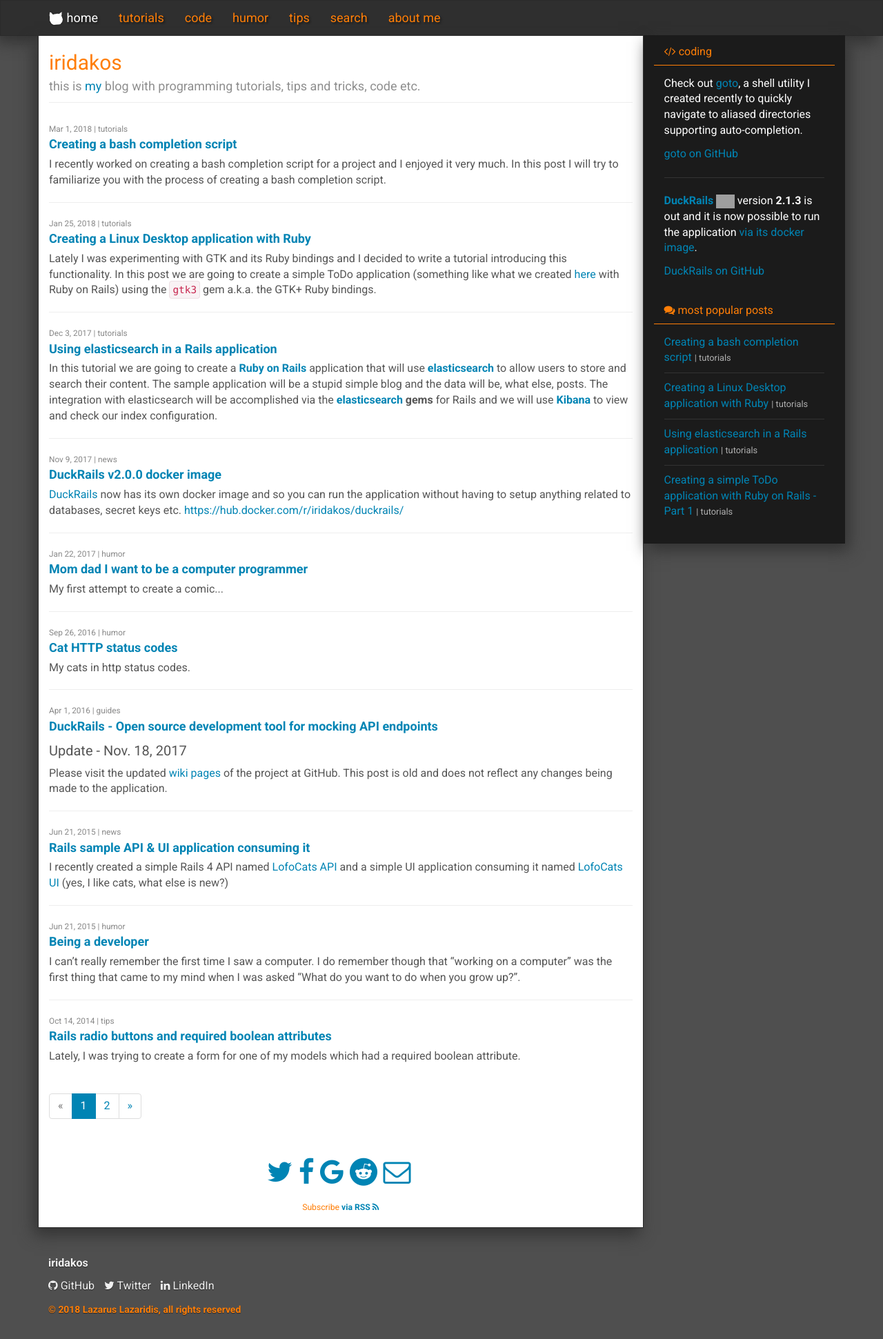
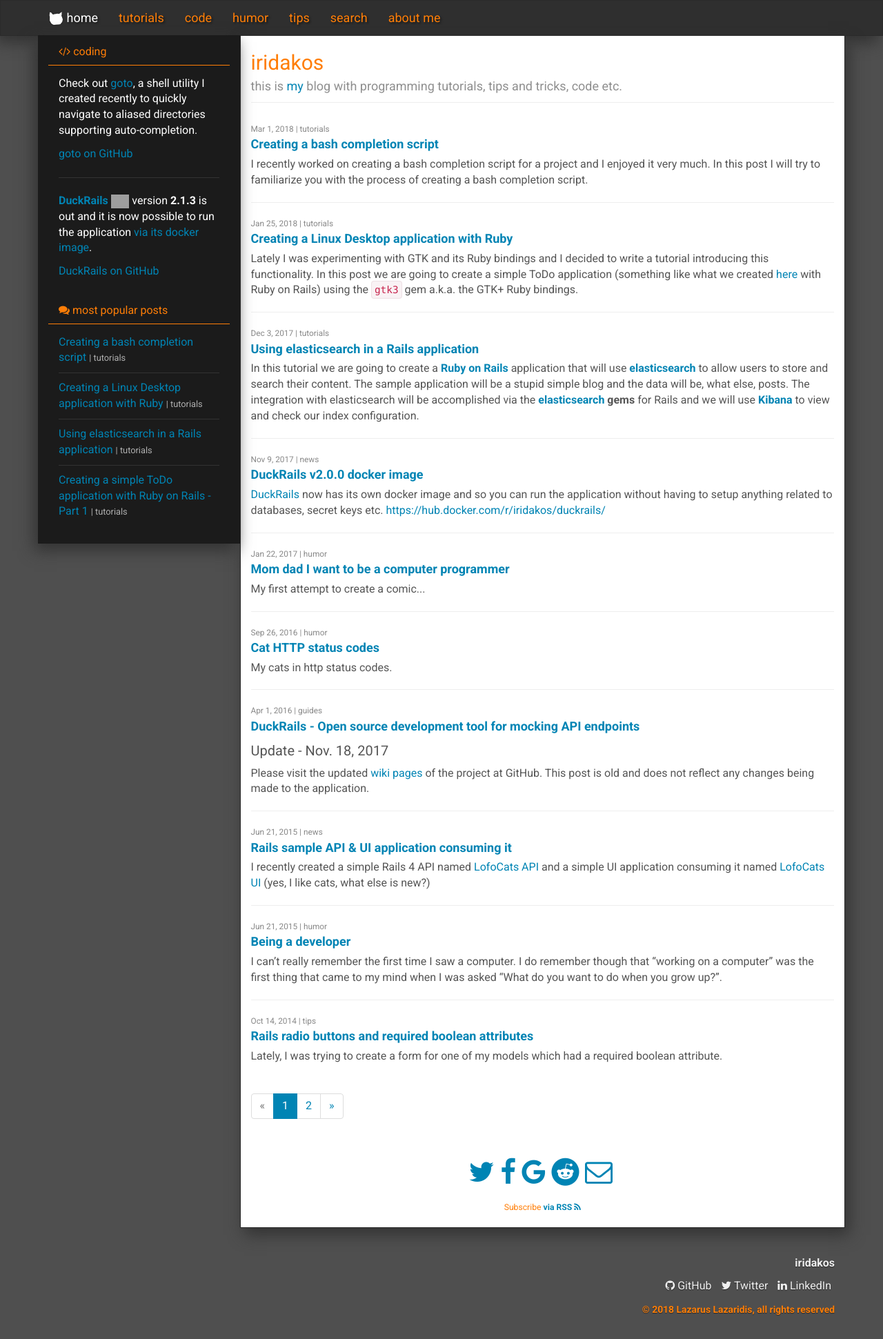
Before and after one commit to iridakos/iridakos.github.io, a Jekyll site: the page built from index.html, in a window 1280 px wide. Shown: the whole page at 69% size. Built offline with Jekyll 4.4.1, drawn with Linux system fonts in a browser that asks for light colours; nearby versions of some CDN libraries; the list of posts is cut into pages by our own code; comment, search, counter and statistics services are not loaded; grey boxes are pictures that could not be loaded.

Commit message:
Change site layout

```diff
--- a/_layouts/about_page.html
+++ b/_layouts/about_page.html
@@ -4,7 +4,7 @@
 
 <div class="container">
     <div class="row">
-        <div class="col-xs-12 col-md-9 page-content">
+        <div class="col-xs-12 col-md-9 col-md-push-3 page-content">
           <div class="page-header">
             <h1>{{ page.menu_title }}<br/><small>{{ page.subtitle }}</small></h1>
           </div>
@@ -12,7 +12,7 @@
           {{ content }}
 
         </div>
-        <div class="col-xs-12 col-md-3 sidebar">
+        <div class="col-xs-12 col-md-3 col-md-pull-9 sidebar">
             {% include news.html %}
 
             {% include popular_posts.html %}
--- a/_layouts/page.html
+++ b/_layouts/page.html
@@ -4,7 +4,7 @@
 
 <div class="container">
     <div class="row">
-        <div class="col-xs-12 col-md-9 page-content">
+        <div class="col-xs-12 col-md-9 col-md-push-3 page-content">
           <div class="row">
               <div class="col-xs-12">
                   <div class="page-header">
@@ -18,7 +18,7 @@
             {% include share-page.html expanded=true %}
         </div>
 
-        <div class="col-xs-12 col-md-3 sidebar">
+        <div class="col-xs-12 col-md-3 col-md-pull-9 sidebar">
             {% include news.html %}
 
             {% include popular_posts.html %}
--- a/_layouts/post.html
+++ b/_layouts/post.html
@@ -4,7 +4,7 @@
 
 <div class="container" {% if page.outline %}id="outline"{% endif %}>
     <div class="row">
-        <div class="col-xs-12 col-md-9 page-content">
+        <div class="col-xs-12 col-md-9 col-md-push-3 page-content">
           <div class="row">
               <div class="col-xs-12">
                   <div class="page-header">
@@ -53,7 +53,7 @@
             </article>
         </div>
 
-        <div class="col-xs-12 col-md-3 sidebar">
+        <div class="col-xs-12 col-md-3 col-md-pull-9 sidebar">
             {% include news.html %}
 
             {% include popular_posts.html %}
--- a/_sass/_iridakos.scss
+++ b/_sass/_iridakos.scss
@@ -22,7 +22,7 @@
   background: #fff;
   border: 1px solid $navbar-inverse-border;
   border-top: 0 none;
-  box-shadow: -6px 10px 21px #333;
+  box-shadow: 6px 10px 21px #333;
 
   @media (max-width: $screen-sm-min) {
     border: 0 none;
@@ -33,7 +33,7 @@
   background: #1b1b1b;
   padding-top: 5px;
   margin-top: -1px;
-  box-shadow: 6px 10px 21px #333;
+  box-shadow: -6px 10px 21px #333;
 
   hr {
     border-top: 1px solid #333;
@@ -89,6 +89,7 @@
 }
 
 .site-footer {
+  text-align: right;
   margin: 20px 0;
   font-size: 16px;
   color: $iridakos-secondary-color;
--- a/index.html
+++ b/index.html
@@ -11,7 +11,7 @@
     <div class="grid-x grid-margin-x">
 
         <div class="row">
-            <div class="col-xs-12 col-md-9 page-content">
+            <div class="col-xs-12 col-md-9 col-md-push-3 page-content">
               <div class="row">
                   <div class="col-xs-12">
                       <div class="page-header">
@@ -88,7 +88,7 @@
                 {% include share-page.html expanded=true %}
             </div>
 
-            <div class="col-xs-12 col-md-3 sidebar">
+            <div class="col-xs-12 col-md-3 col-md-pull-9 sidebar">
                 {% include news.html %}
 
                 {% include popular_posts.html %}
```
